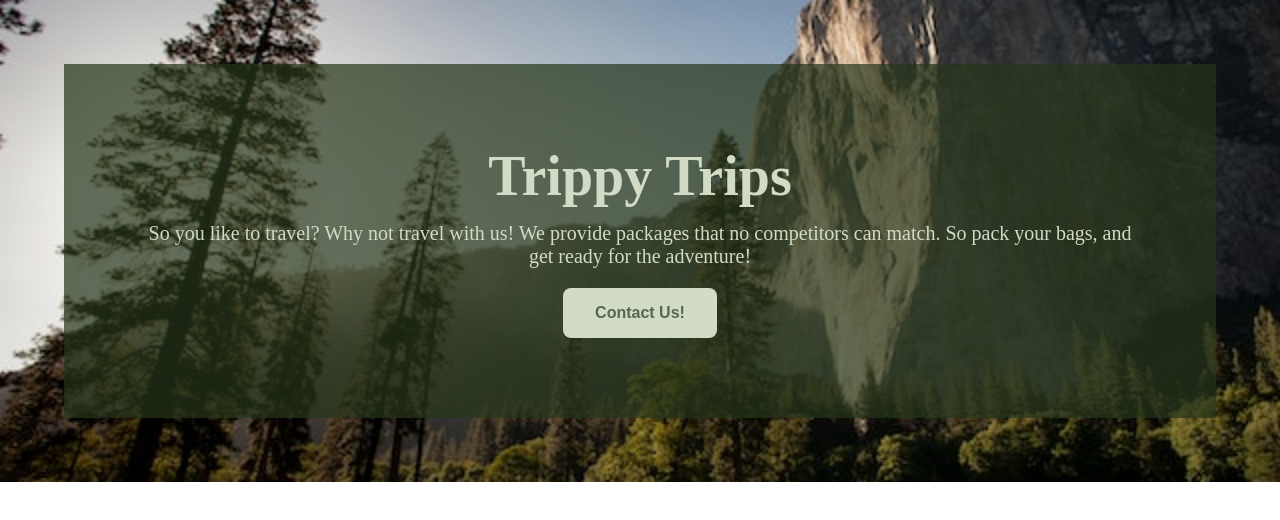
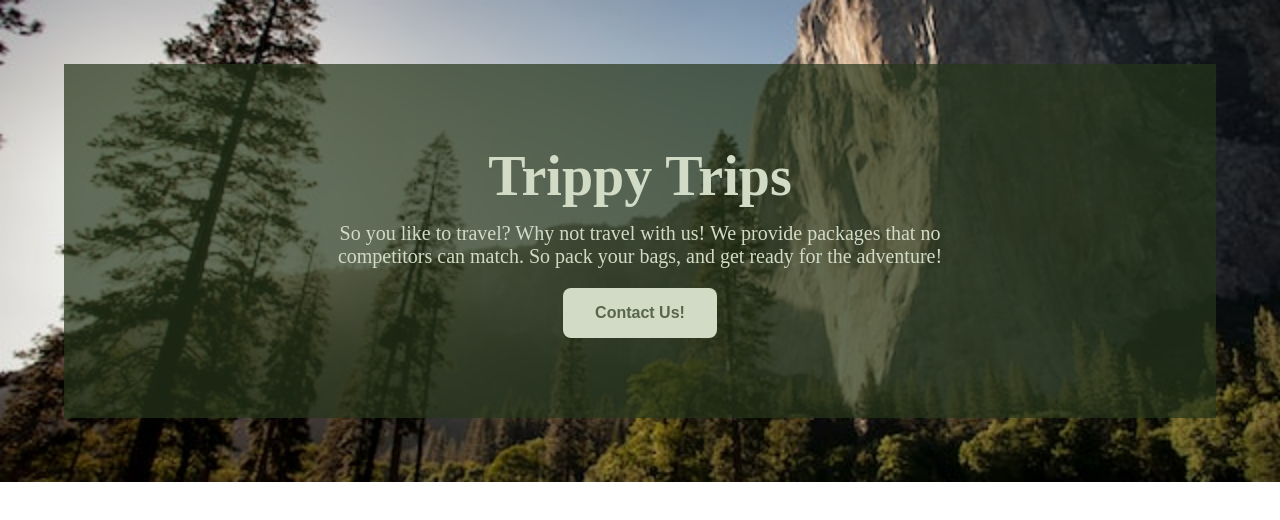
Before and after one commit to RionelxSlovesky/travelling-concept-webpage, a plain HTML site: page index.html in a window 1280 px wide. Drawn offline with Linux system fonts and the light colour scheme.

Commit message:
limited the intro description in large screens
In day 2, KP has said that having texts flow from one end to another is bad, as it requires our eyes to move from one end to the another of the screen. Furthermore, he suggested to use max-width more. Therefore I fixed the intro description issue with the instructions.

```diff
--- a/style.css
+++ b/style.css
@@ -45,4 +45,7 @@
 .intro-desc {
     font-size: 1.25rem;
     margin-bottom: 1em;
+    width: 100%;
+    max-width: 700px;
+    margin-inline: auto;
 }
```
